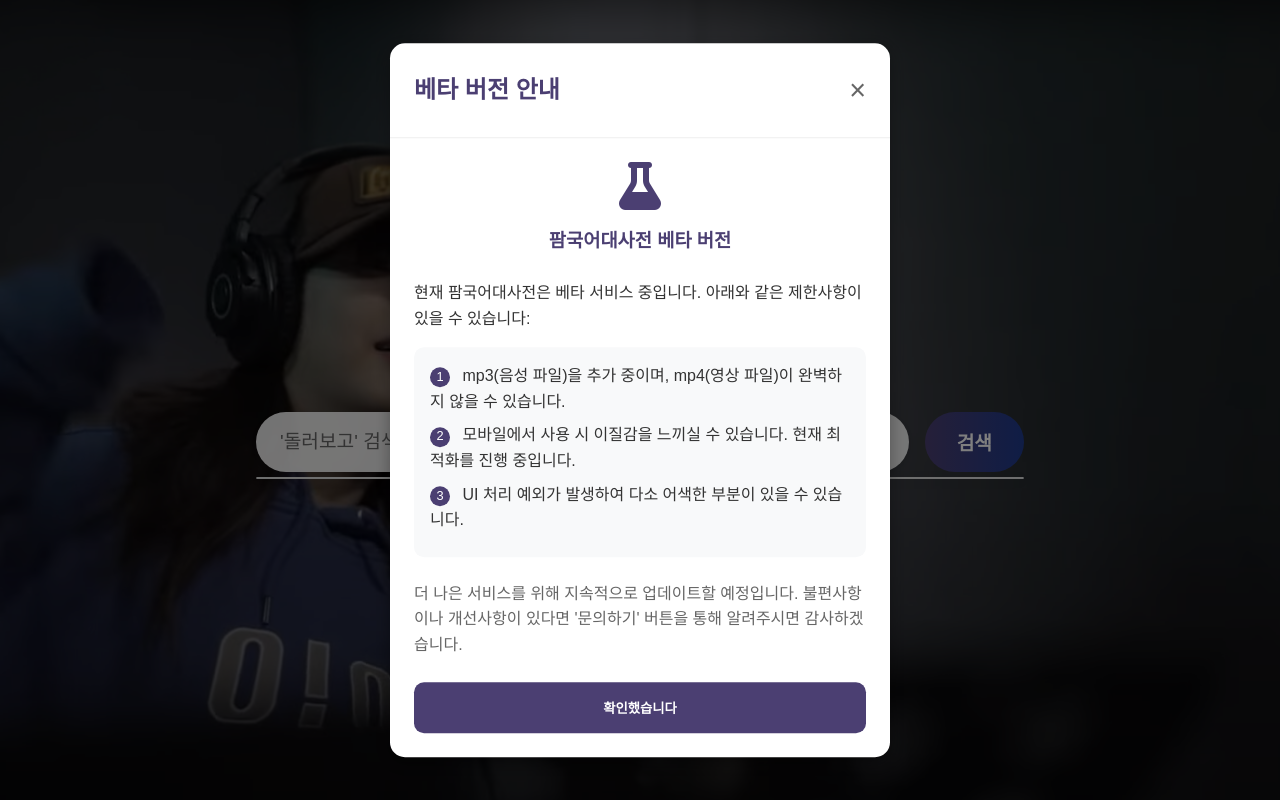
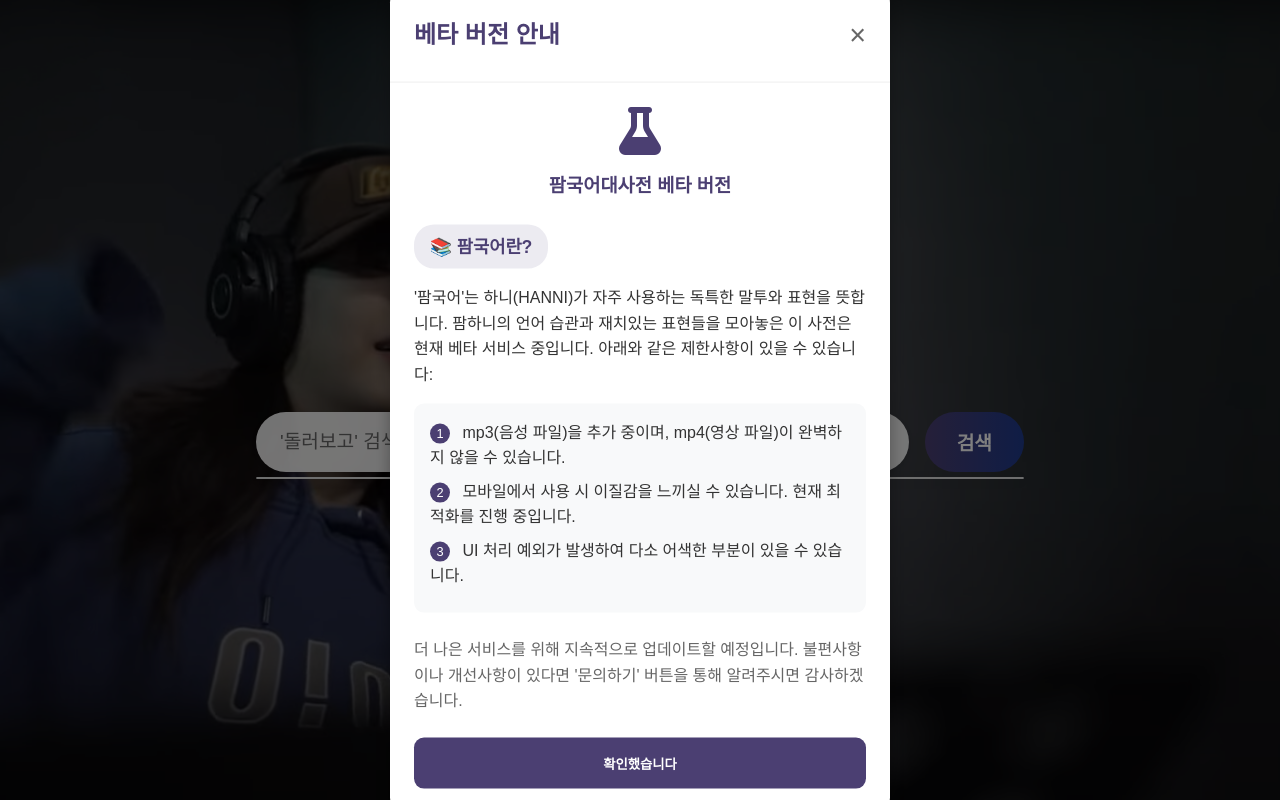
Before and after one commit to gamebini/phamkorean, a plain HTML site: page index.html in a window 1280 px wide. Drawn offline with Linux system fonts and the light colour scheme.

Commit message:
Update index.html

```diff
--- a/index.html
+++ b/index.html
@@ -935,8 +935,11 @@
                     <i class="fas fa-flask" style="font-size: 3rem; color: #4B3F72; margin-bottom: 1rem;"></i>
                     <h3 style="color: #4B3F72; margin-bottom: 0.5rem;">팜국어대사전 베타 버전</h3>
                 </div>
+                <div style="display: inline-block; background: rgba(75, 63, 114, 0.1); padding: 0.5rem 1rem; border-radius: 20px; margin-bottom: 1rem;">
+                    <span style="font-weight: 700; color: #4B3F72; font-size: 1.1rem;">📚 팜국어란?</span>
+                </div>
                 <p style="margin-bottom: 1rem; line-height: 1.6;">
-                    현재 팜국어대사전은 베타 서비스 중입니다. 아래와 같은 제한사항이 있을 수 있습니다:
+                    '팜국어'는 하니(HANNI)가 자주 사용하는 독특한 말투와 표현을 뜻합니다. 팜하니의 언어 습관과 재치있는 표현들을 모아놓은 이 사전은 현재 베타 서비스 중입니다. 아래와 같은 제한사항이 있을 수 있습니다:
                 </p>
                 <ul style="list-style-type: none; padding: 1rem; background: #f8f9fa; border-radius: 10px; margin-bottom: 1.5rem;">
                     <li style="margin-bottom: 0.5rem;">
```
